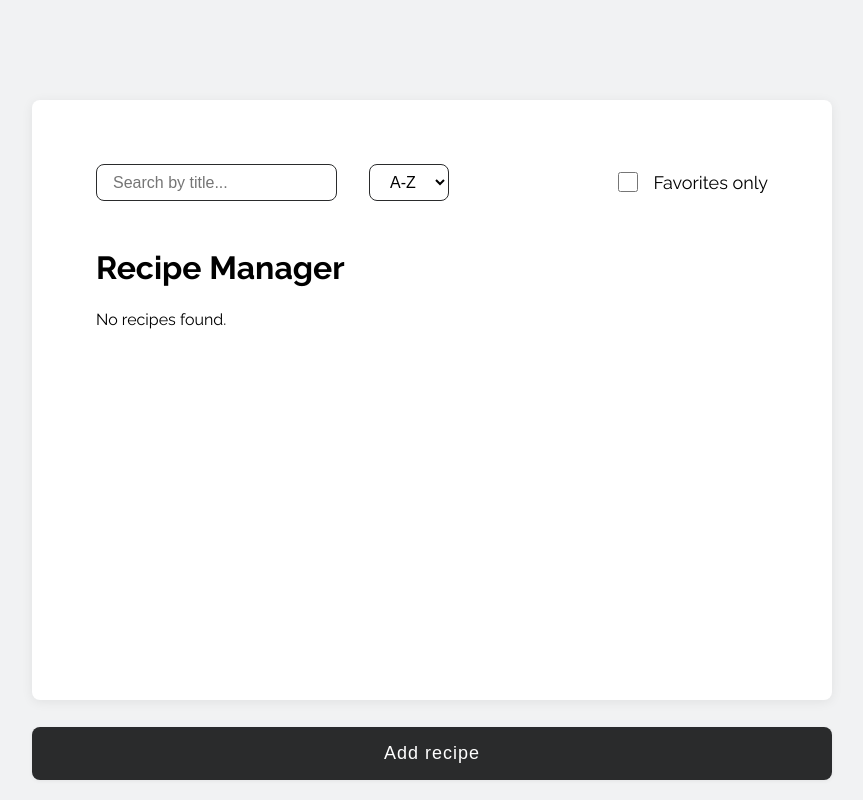
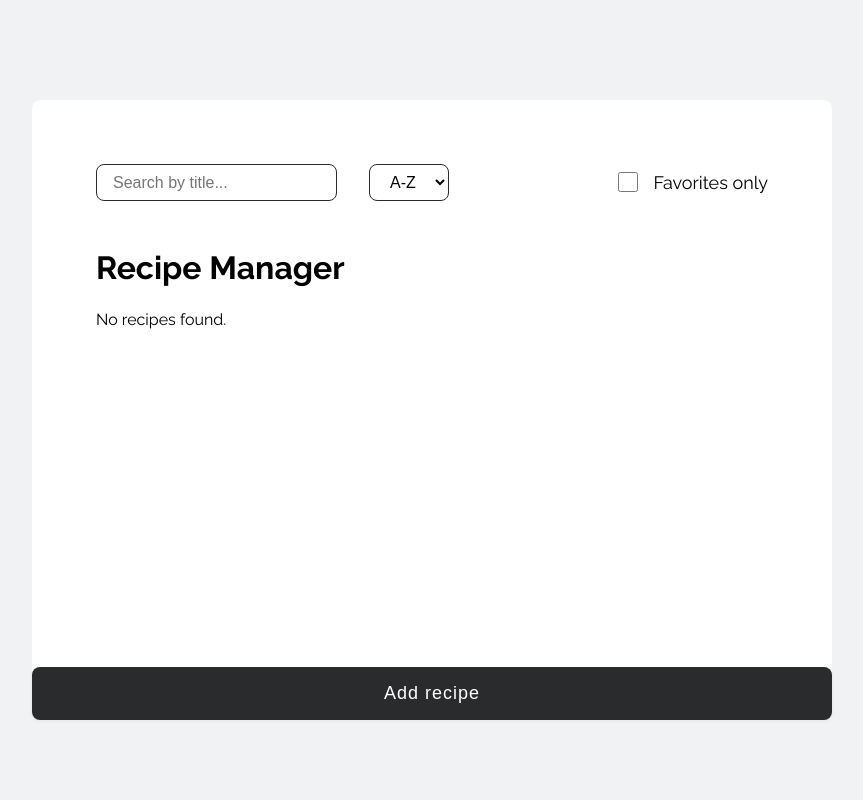
Before and after one commit to ghettobirdcs/recipe-manager, a React (Create React App) app: page / in a window 1280 px wide. Shown: the whole page, without its empty margins (208-1071 px from the left). Built offline with nearby package versions, Linux system fonts and the light colour scheme.

Commit message:
Modified overflow behavior

```diff
--- a/src/components/RecipeCard/RecipeCard.jsx
+++ b/src/components/RecipeCard/RecipeCard.jsx
@@ -12,10 +12,10 @@ const RecipeCard = ({ recipe, onView, onEdit, onDelete, onFavorite }) => {
       <div className="recipe__actions">
         <button onClick={() => onView && onView(recipe)}>View</button>
         <button onClick={() => onEdit && onEdit(recipe)}>Edit</button>
-        <button onClick={() => onDelete && onDelete(recipe)}>Delete</button>
         <button onClick={() => onFavorite && onFavorite(recipe)}>
           {recipe.favorite ? "Unfavorite" : "Favorite"}
         </button>
+        <button onClick={() => onDelete && onDelete(recipe)}>Delete</button>
       </div>
     </div>
   );
--- a/src/components/RecipeList/RecipeList.jsx
+++ b/src/components/RecipeList/RecipeList.jsx
@@ -124,12 +124,12 @@ const RecipeList = () => {
               />
             ))
           )}
-          <Link to={`/edit/${uuidv4()}`}>
-            <button className="recipe__list--button">Add recipe</button>
-          </Link>
         </div>
         {isOverflowing && <div className="recipe__list--fade" />}
       </div>
+      <Link to={`/edit/${uuidv4()}`}>
+        <button className="recipe__list--button">Add recipe</button>
+      </Link>
     </>
   );
 };
--- a/src/components/RecipeList/RecipeList.scss
+++ b/src/components/RecipeList/RecipeList.scss
@@ -6,6 +6,8 @@
   max-height: 600px;
   height: 80vh;
   margin: 0 auto;
+  border-radius: $border-radius;
+  overflow: hidden;
 
   .recipe__list--fade {
     position: absolute;
@@ -29,7 +31,6 @@
 }
 
 .recipe__list {
-  // TODO: Find out how to round edges of scrollbar or create custom scrollbar
   scrollbar-width: thin;
   scrollbar-color: $highlight-color $primary-color;
   display: flex;
@@ -43,13 +44,15 @@
   background-color: $primary-color;
   box-shadow: 0 2px 12px rgba(0, 0, 0, 0.07);
   overflow-y: auto;
+}
 
 .recipe__list--button {
   @include button-style;
   position: absolute;
-    bottom: -80px;
-    left: 0;
-    right: 0;
+  bottom: 80px;
+  left: 50%;
+  transform: translateX(-50%);
+  width: 800px;
   font-size: 18px;
   font-weight: 500;
   letter-spacing: 1px;
@@ -59,4 +62,3 @@
     padding: 22px 0;
   }
 }
-}
```
Lines whose indentation alone changed are shown as unchanged.
